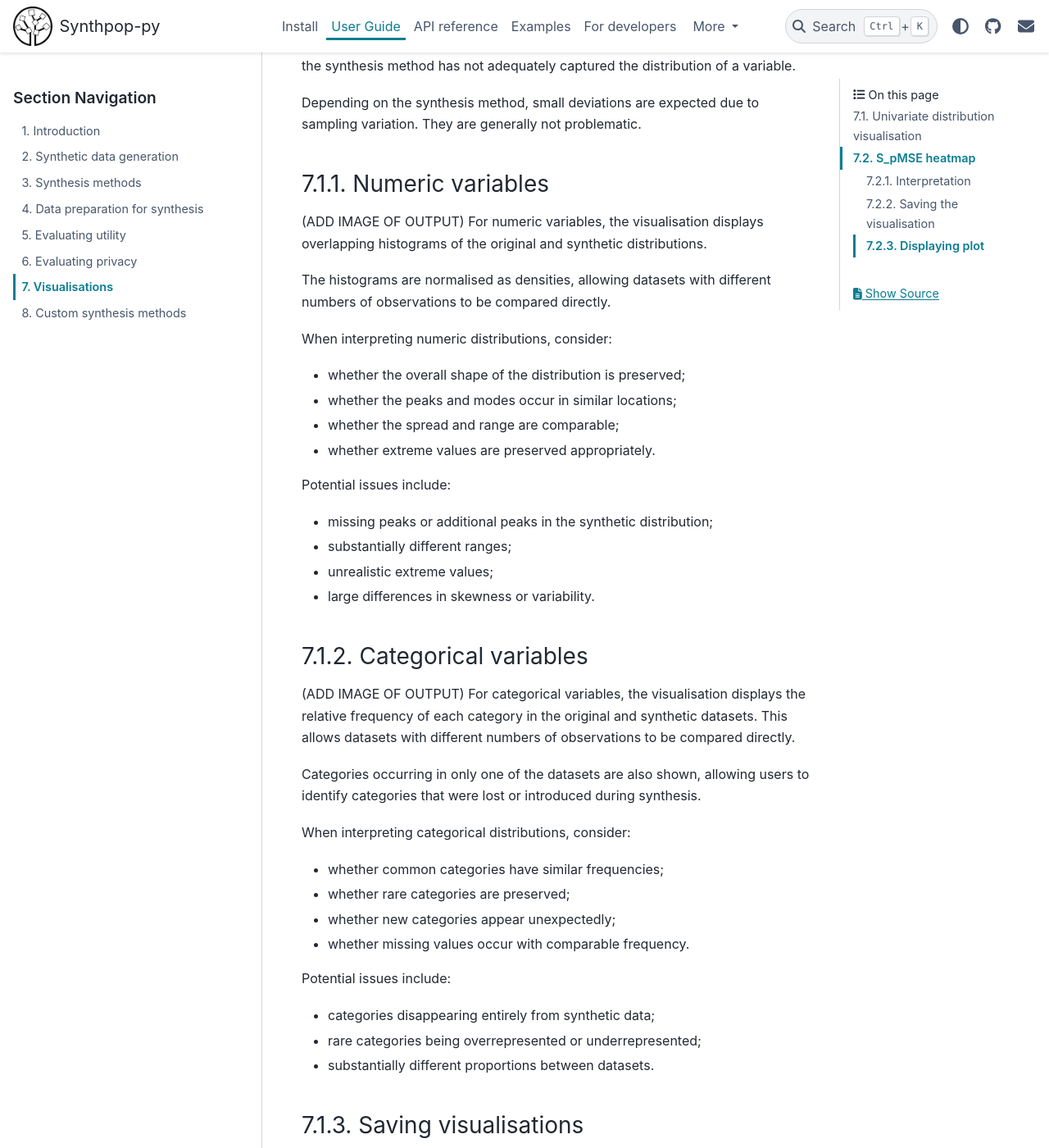
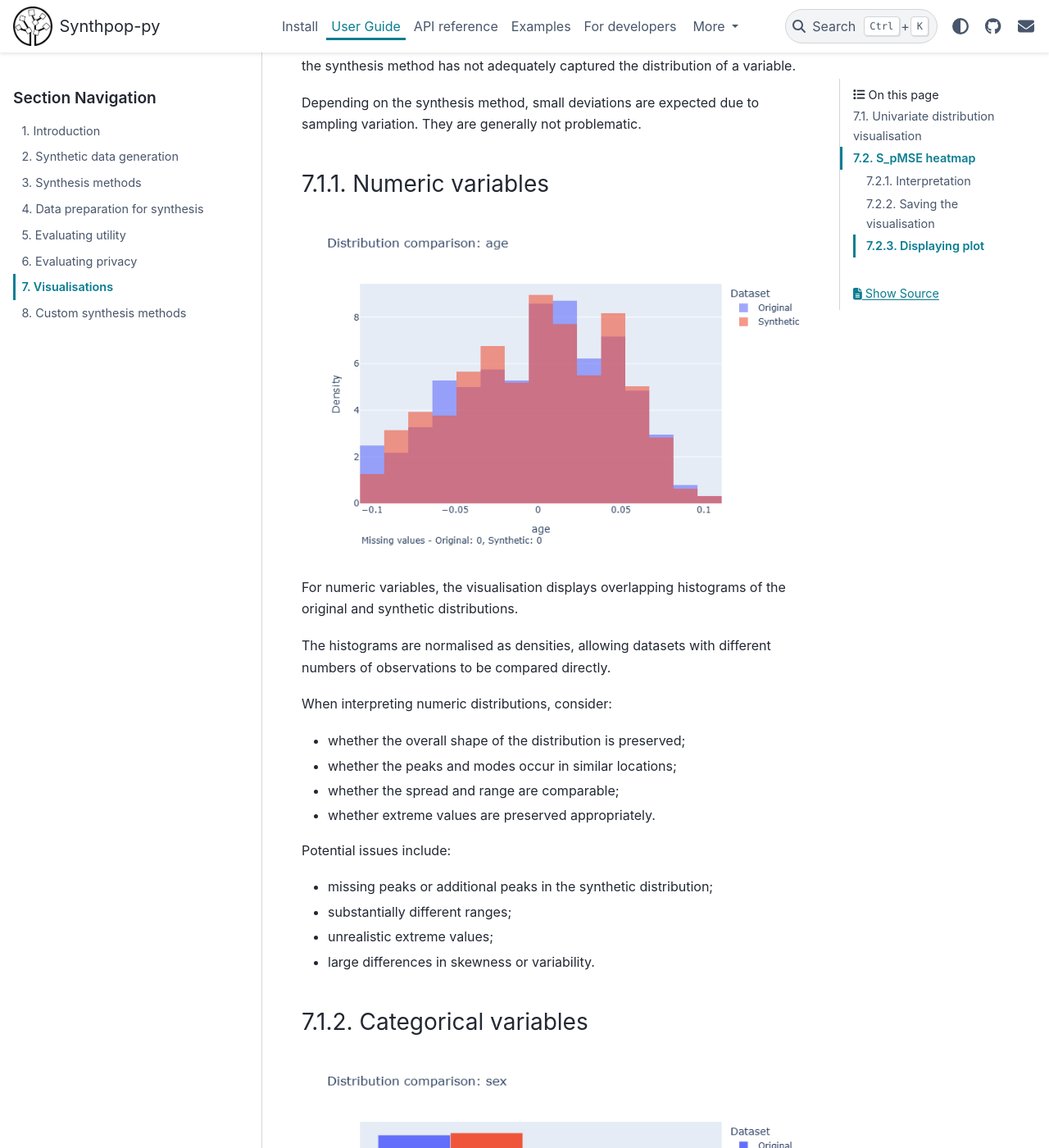
Before and after one commit to duonl/synthpop-py, a Sphinx documentation site: the page built from docs/source/user_guides/7_visualisations.md, in a window 1280 px wide and 1400 px high, scrolled down 1614 px. Shown: the whole window at 82% size. Built offline with Sphinx 7.4.7 and the PyData theme 0.15.4, drawn with Linux system fonts in a browser that asks for light colours; some of the changed text lies outside the part shown.

Commit message:
add visualisations

```diff
--- a/docs/source/user_guides/7_visualisations.md
+++ b/docs/source/user_guides/7_visualisations.md
@@ -48,7 +48,7 @@ Large deviations between the original and synthetic distributions may indicate t
 Depending on the synthesis method, small deviations are expected due to sampling variation. They are generally not problematic.
 
 ### 7.1.1. Numeric variables
-(ADD IMAGE OF OUTPUT)
+![Histogram of age distribution comparison](../images/age_distribution.png)
 For numeric variables, the visualisation displays overlapping histograms of the original and synthetic distributions.
 
 The histograms are normalised as densities, allowing datasets with different numbers of observations to be compared directly.
@@ -66,7 +66,7 @@ Potential issues include:
 - large differences in skewness or variability.
 
 ### 7.1.2. Categorical variables
-(ADD IMAGE OF OUTPUT)
+![Bar chart of sex distribution comparison](../images/sex_distribution.png)
 For categorical variables, the visualisation displays the relative frequency of each category in the original and synthetic datasets. This allows datasets with different numbers of observations to be compared directly.
 
 Categories occurring in only one of the datasets are also shown, allowing users to identify categories that were lost or introduced during synthesis.
@@ -114,7 +114,7 @@ When `interactive=False` (default), the HTML document is not opened automaticall
 
 (72-spmse-heatmap)=
 ## 7.2. S_pMSE heatmap
-(ADD IMAGE OF OUTPUT)
+![S_pMSE heatmap](../images/spmse_user_guide.png)
 The S_pMSE heatmap provides a visual representation of pairwise utility evaluation. It is generated using
 {func}`~synthpop.plotting.plot_spmse.plot_spmse`.
 The input is the pairwise S_pMSE table produced by
```
Also changed, not shown: docs/source/images/age_distribution.png (added), docs/source/images/sex_distribution.png (added), docs/source/images/spmse.png (added), docs/source/images/spmse_user_guide.png (added), 2 other files.
